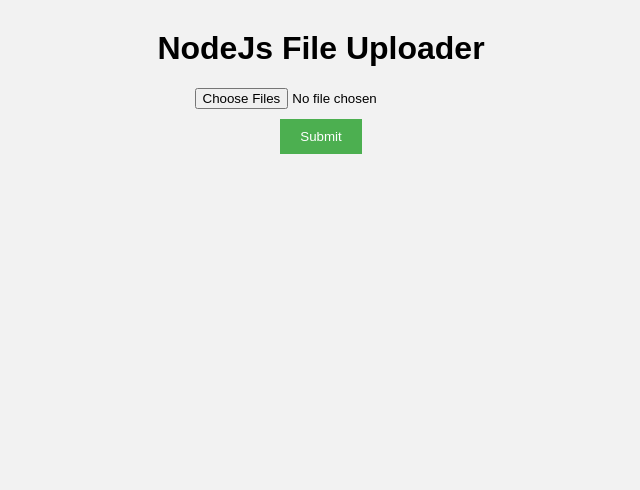
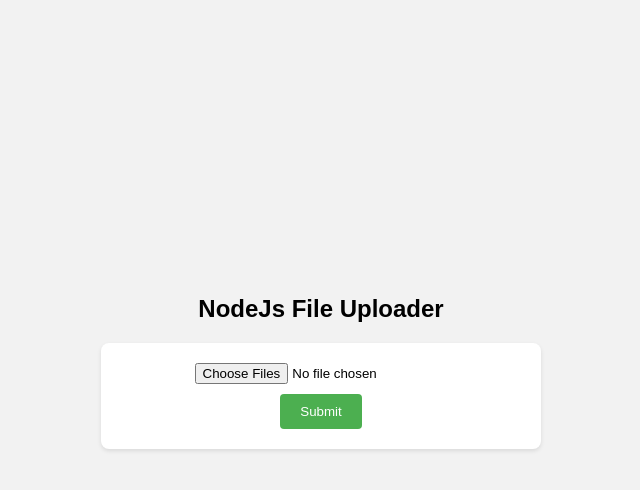
Before and after one commit to Ryrahul/Multiple-FileUploader, a website: page index.html in a window 1280 px wide. Shown: the whole page, without its empty margins (319-959 px from the left). Drawn offline with Linux system fonts and the light colour scheme.

Commit message:
Fixed Frontend

```diff
--- a/app.js
+++ b/app.js
@@ -17,11 +17,12 @@ app.post(
   [fileExist, filesizelimiter, fileExtlimiter([".png", ".jpg", ".jpeg"])],
   (req, res) => {
     const files = req.files;
+    console.log(files);
 
     Object.keys(files).forEach((key) => {
       const filepath = path.join(__dirname, "files", files[key].name);
       files[key].mv(filepath, (err) => {
-        return res.json({
+        return res.status(200).json({
           status: "error",
           message: "Not proper filepath or filename",
         });
--- a/index.html
+++ b/index.html
@@ -5,23 +5,33 @@
     <meta name="viewport" content="width=device-width, initial-scale=1.0">
     <title>NodeJs File Uploader</title>
     <style>
-        body {
+       body {
             font-family: Arial, sans-serif;
             background-color: #f2f2f2;
             margin: 0;
             padding: 0;
+            display: flex;
+            flex-direction: column;
+            align-items: center;
+            justify-content: center;
+            height: 100vh;
         }
 
         h1 {
-            text-align: center;
-            margin-top: 30px;
+            font-size: 24px;
+            margin-bottom: 20px;
         }
 
         form {
             display: flex;
             flex-direction: column;
             align-items: center;
-            margin-top: 20px;
+            width: 100%;
+            max-width: 400px;
+            padding: 20px;
+            background-color: white;
+            border-radius: 8px;
+            box-shadow: 0 2px 4px rgba(0, 0, 0, 0.1);
         }
 
         input[type="file"] {
@@ -33,12 +43,19 @@
             background-color: #4CAF50;
             color: white;
             border: none;
+            border-radius: 4px;
             cursor: pointer;
+            transition: background-color 0.3s;
+        }
+
+        button:hover {
+            background-color: #45a049;
         }
 
         h2,
         h3 {
-            text-align: center;
+            margin-top: 20px;
+            font-size: 18px;
         }
     </style>
 </head>
--- a/middleware/filesizelimiter.js
+++ b/middleware/filesizelimiter.js
@@ -11,16 +11,16 @@ const filesizelimiter = (req, res, next) => {
     }
   });
   if (fileOverlimit.length) {
-    const properVerb = fileOverLimit.length > 1 ? "are" : "is";
+    const properVerb = fileOverlimit.length > 1 ? "are" : "is";
 
     const sentence =
-      `Upload failed. ${filesOverLimit.toString()} ${properVerb} over the file size limit of ${MB} MB.`.replaceAll(
+      `Upload failed. ${filesOverlimit.toString()} ${properVerb} over the file size limit of ${MB} MB.`.replaceAll(
         ",",
         ", "
       );
 
     const message =
-      filesOverLimit.length < 3
+      filesOverlimit.length < 3
         ? sentence.replace(",", " and")
         : sentence.replace(/,(?=[^,]*$)/, " and");
 
```
